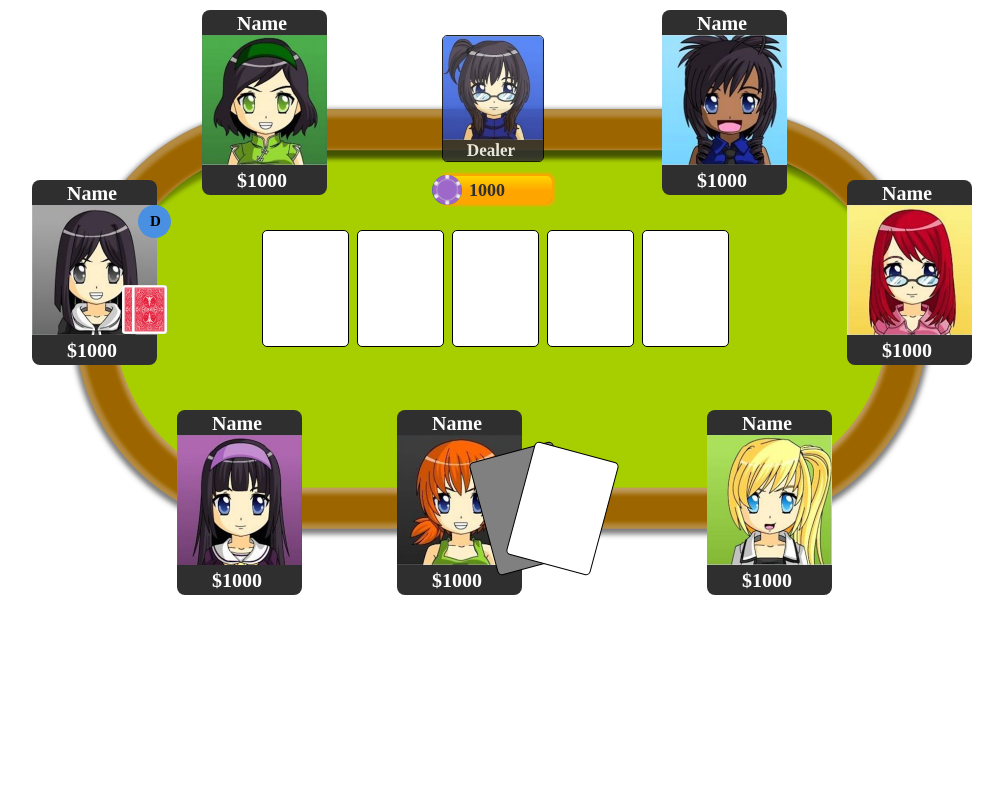
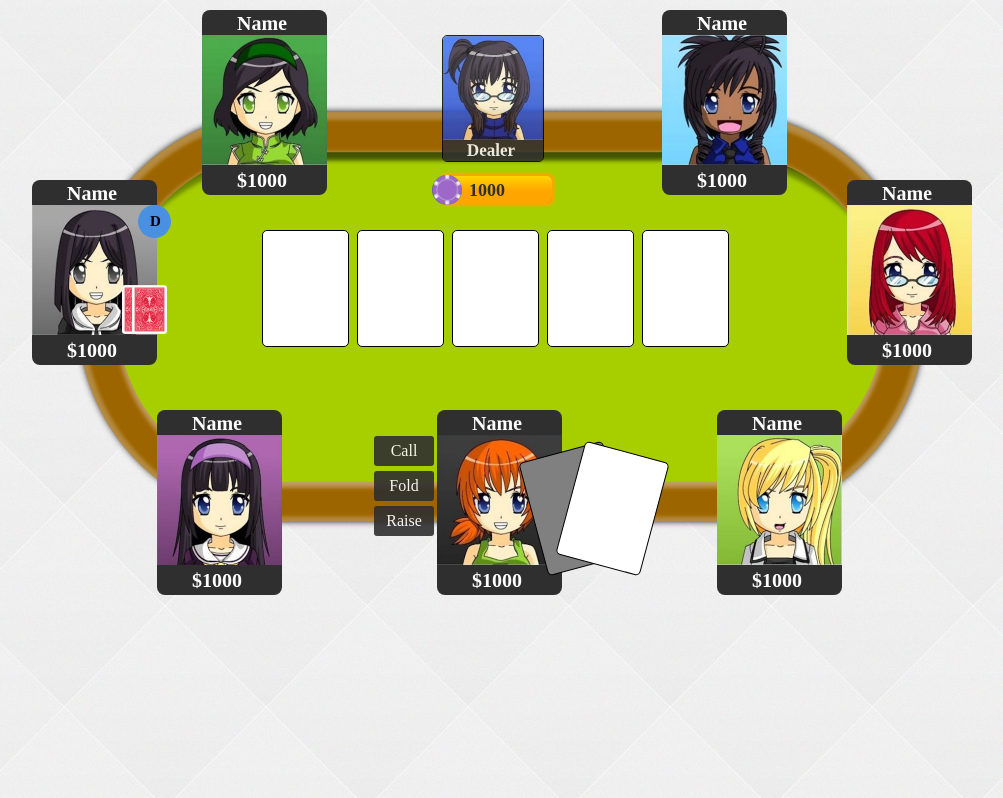
Before and after one commit to olehbusko308/javascriptPractice, a plain HTML site: page NewGUI/canvasDraw.html in a window 1280 px wide. Shown: the whole page, without its empty margins (138-1141 px from the left). Drawn offline with nearby package versions, Linux system fonts and the light colour scheme.

Commit message:
Finished new design

```diff
--- a/NewGUI/canvasDraw.html
+++ b/NewGUI/canvasDraw.html
@@ -3,6 +3,7 @@
         <canvas id="table" width="1760" height="880"></canvas>
         <canvas id="dealer" width="200" height="240";></canvas>
         <canvas id="player" width="250" height="370"; class="chair"></canvas>
+
 
         <canvas id="chair1" class="chair" width="250" height="370" onmouseover="hover(1)" onmouseout="unhover(1)" onclick="fold(1)"></canvas>
         <canvas id="chair2" class="chair" width="250" height="370" onmouseover="hover(2)" onmouseout="unhover(2)" onclick="fold(2)"></canvas>
@@ -11,6 +12,7 @@
 
         <canvas id="chair5" class="chair" width="250" height="370" onmouseover="hover(5)" onmouseout="unhover(5)" onclick="fold(5)"></canvas>
         <canvas id="chair6" class="chair" width="250" height="370" onmouseover="hover(6)" onmouseout="unhover(6)" onclick="fold(6)"></canvas>
+
 
         <canvas id="card1" class="card" width="85" height="115"></canvas>
         <canvas id="card2" class="card" width="85" height="115"></canvas>
@@ -28,10 +30,17 @@
 
         <img id="firstcard" src="backofcard.jpg" alt="Back of a card" style="width:35px;height:49px;">
         <img id="secondcard" src="backofcard.jpg" alt="Back of a card" style="width:35px;height:49px;">
+
+        <button id="call" class="button" onmouseover="over('call')" onmouseout="out('call')">Call</button>
+        <button id="raise" class="button" onmouseover="over('raise')" onmouseout="out('raise')">Raise</button>
+        <button id="fold" class="button" onmouseover="over('fold')" onmouseout="out('fold')">Fold</button>
+        <div id="shadow"></div>
     </div>
+
 
 </body>
 
+<script src="https://ajax.googleapis.com/ajax/libs/jquery/1.9.1/jquery.min.js"></script>
 <script>
     var table = document.getElementById("table");
     var tableCtx = table.getContext("2d");
@@ -45,7 +54,7 @@
     var dealerpic = new Image();
 
     tablepic.onload = function(){
-        tableCtx.drawImage(tablepic,0,0,2282,1116,0,0,880,440);
+        tableCtx.drawImage(tablepic,0,0,2302,1142,0,0,880,440);
     }
 
     dealerCtx.scale(2,2);
@@ -61,7 +70,7 @@
         dealerCtx.drawImage(dealerpic,0,0,536,542,0,0,100,100)
     }
 
-    tablepic.src="table3.png";
+    tablepic.src="table.png";
     dealerpic.src="dealer.png";
 
     function hover(x){
@@ -74,6 +83,14 @@
 
     function fold(x){
         document.getElementById("chair"+x).style.opacity = 0.5;
+    }
+
+    function over(x){
+        document.getElementById(""+x+"").style.boxShadow ="0 0 3pt 2.5pt #ffff99";
+    }
+
+    function out(x){
+        document.getElementById(x).style.boxShadow ="";
     }
 
     for(var i = 1; i < 7;i++){
@@ -222,17 +239,17 @@
 
     #chair5 {
         top:310px;
-        left: 645px;
+        left: 655px;
     }
 
     #chair6 {
         top:310px;
-        left: 115px;
+        left: 95px;
     }
 
     #player {
         top:310px;
-        left: 335px;
+        left: 375px;
     }
 
     #main {
@@ -267,7 +284,7 @@
     }
 
     #card1 {
-        left: 420px;
+        left: 470px;
         background: grey;
         top:350px;
         -ms-transform: rotate(-15deg);
@@ -278,7 +295,7 @@
     #card2 {
         background: white;
         top:350px;
-        left:457px;
+        left:507px;
         -ms-transform: rotate(15deg);
         -webkit-transform: rotate(15deg);
         transform: rotate(15deg);
@@ -356,4 +373,55 @@
         top:185px;
         left: 70px;
     }
+
+    body {
+        background-image: url("gradient_squares.png");
+        background-repeat: repeat;
+    }
+
+    .button {
+        background-color: #2F2F2F;
+        border: none;
+        color: white;
+        text-align: center;
+        text-decoration: none;
+        font-family:Frosty;
+        display: inline-block;
+        font-size: 16px;
+        margin: 4px 2px;
+        width: 60px;
+        height: 30px;
+        opacity: 0.9;
+        border-radius: 3px;
+    }
+
+    #call {
+        position:absolute;
+        top:332px;
+        left: 310px;
+    }
+
+    #fold {
+        position: absolute;
+        top:367px;
+        left: 310px;
+    }
+
+    #raise {
+        position: absolute;
+        top:402px;
+        left: 310px;
+    }
+
+    #shadow {
+        position: absolute;
+        width: 845.5px;
+        height: 409px;
+        margin-top:-428px;
+        margin-left: 16.5px;
+        border-radius: 205px;
+        box-shadow: 0px 0px 7px black;
+        z-index: -1;
+    }
+
 </style>
```
Also changed, not shown: NewGUI/black-Linen.png (added), NewGUI/congruent_outline.png (added), NewGUI/fabric_plaid.png (added), NewGUI/gradient_squares.png (added), NewGUI/table.png (added), NewGUI/table3.png (deleted), cards_eng.png (added).
